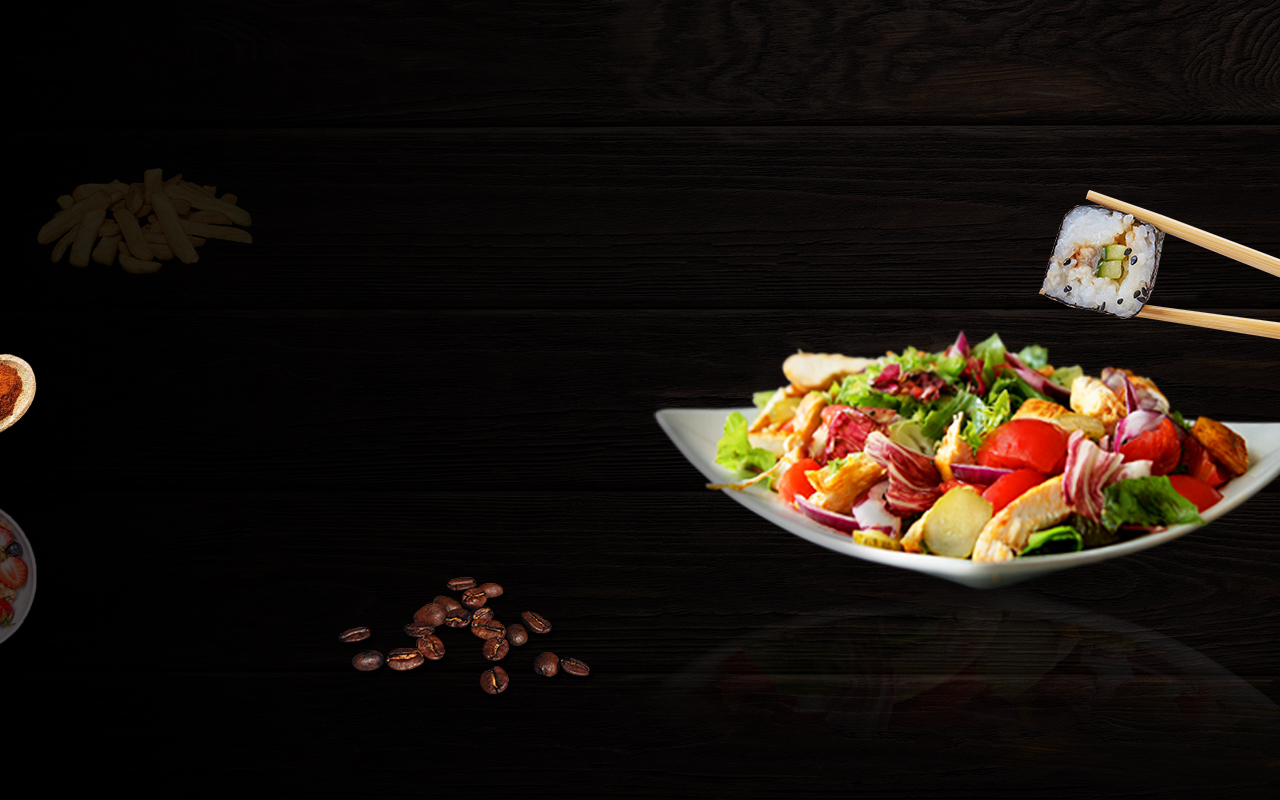
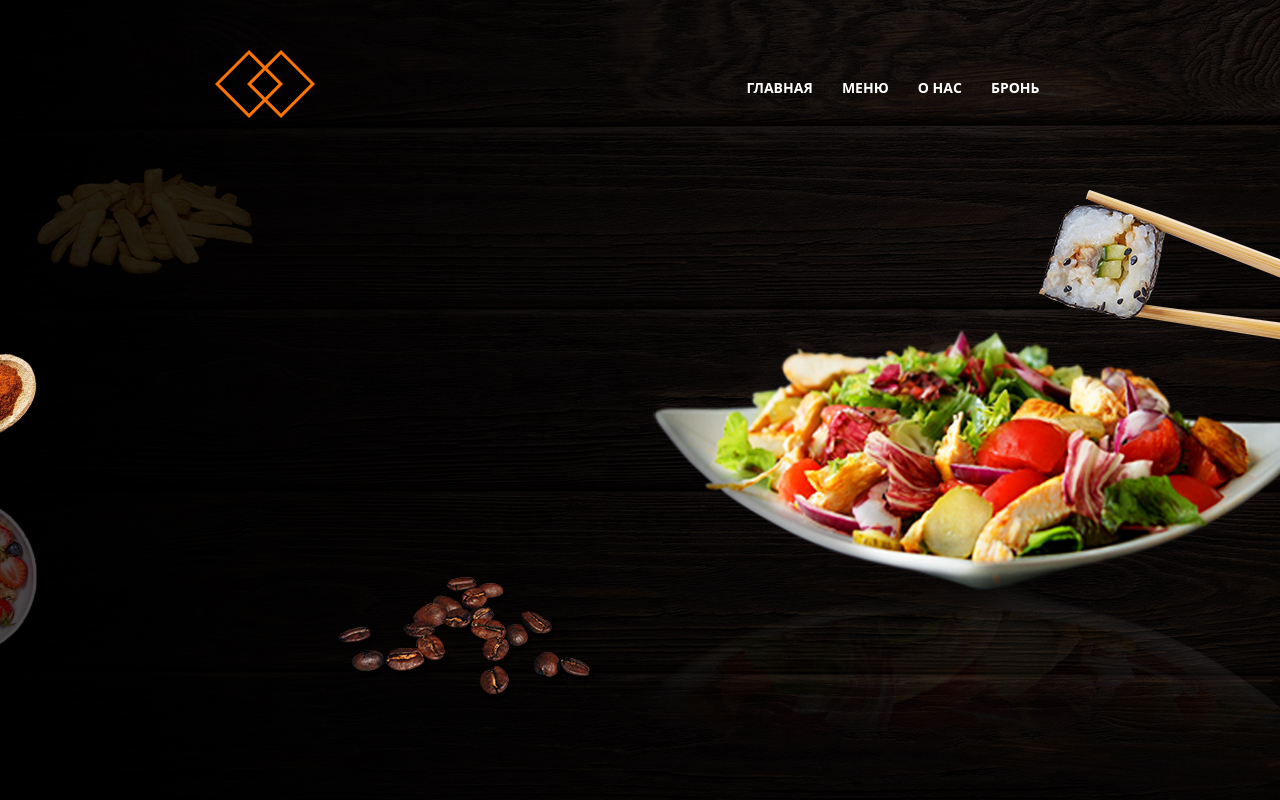
Before and after one commit to tuhovsky/restaurant, a plain HTML site: page index.html in a window 1280 px wide. Drawn offline with Linux system fonts and the light colour scheme.

Commit message:
Added logo & nav-menu blocks.

```diff
--- a/css/header/_theme/header_theme_sushi.css
+++ b/css/header/_theme/header_theme_sushi.css
@@ -3,4 +3,6 @@
 .header_theme_sushi {
     /* Устанавливает изображение, позицию, размер и убирает повторения для заголовка */
     background: url("../../../images/bg.png") center / cover no-repeat;
+    /* Устанавливает высоту заголовка в 100% высоты видимой области, на полный экран */
+    height: 100vh;
 }
--- a/css/header/header.css
+++ b/css/header/header.css
@@ -1,4 +1,4 @@
-/* Реализация блока header в технологии CSS*/
+/* Реализация блока `header` в технологии CSS*/
 
 .header {
     /* Устанавливает высоту заголовка в 100% высоты видимой области, на полный экран */
--- /dev/null
+++ b/css/nav-menu/__item/nav-menu__item.css
@@ -0,0 +1,16 @@
+/* Реализация элемента `nav-menu__item` в технологии CSS */
+
+.nav-menu__item {
+    /* Устанавливает цвет элемента меню навигации */
+    color: #fff;
+    /* Удаляет подчёркивание элемента меню навигации */
+    text-decoration: none;
+    /* Устанавливает толщину шрифта текста элемента меню навигации */
+    font-weight: 700;
+    /* Устанавливает размер шрифта текста элемента меню навигации */
+    font-size: 14px;
+    /* Устанавливает внешний правый отступ элемента меню навигации */
+    margin-right: 25px;
+    /* Устанавливает цвет, длительность и тип перехода */
+    transition: color 0.3s linear;
+}
--- a/css/style.css
+++ b/css/style.css
@@ -1,5 +1,7 @@
 @import "header/header.css";
 @import "header/_theme/header_theme_sushi.css";
+@import "upline/upline.css";
+@import "nav-menu/__item/nav-menu__item.css";
 
 /* Вся страница */
 * {
--- /dev/null
+++ b/css/upline/upline.css
@@ -0,0 +1,12 @@
+/* Реализация блока `upline` в технологии CSS */
+
+.upline {
+    /* Устанавливает внутренний верхний отступ верхней части заголовка */
+    padding-top: 50px;
+    /* Устанавливает тип размещения flex для элементов верхней части заголовка */
+    display: flex;
+    /* Устанавливает вертикальное выравнивание элементов верхней части заголовка по центру */
+    align-items: center;
+    /* Устанавливает горизонтальное выравнивание элементов верхней части заголовка с одинаковым пространством вокруг этих элементов */
+    justify-content: space-around;
+}
--- a/index.html
+++ b/index.html
@@ -10,8 +10,26 @@
     <!-- Заголовок страницы
      Блок `header` -->
     <div class="header header_theme_sushi">
-        <div class="up-header-part">
-
+        <!-- Верхняя часть заголовка
+         Блок `upline` -->
+        <div class="upline">
+            <!-- Логотип в верхней части заголовка
+             Блок `logo` -->
+            <div class="logo upline__logo">
+                <!-- Изображение логотипа в верхней части заголовка
+                 Элемент `logo__img` -->
+                <img class="logo__img" src="/images/logo.png" alt="LOGO">
+            </div>
+            <!-- Меню навигации в верхней части заголовка
+             Блок `nav-menu` -->
+            <div class="nav-menu">
+                <!-- Элементы меню навигации в верхней части заголовка
+                 Элементы `nav-menu__item` -->
+                <a href="@" class="nav-menu__item">ГЛАВНАЯ</a>
+                <a href="@" class="nav-menu__item">МЕНЮ</a>
+                <a href="@" class="nav-menu__item">О НАС</a>
+                <a href="@" class="nav-menu__item">БРОНЬ</a>
+            </div>
         </div>
     </div>
 </body>
```
